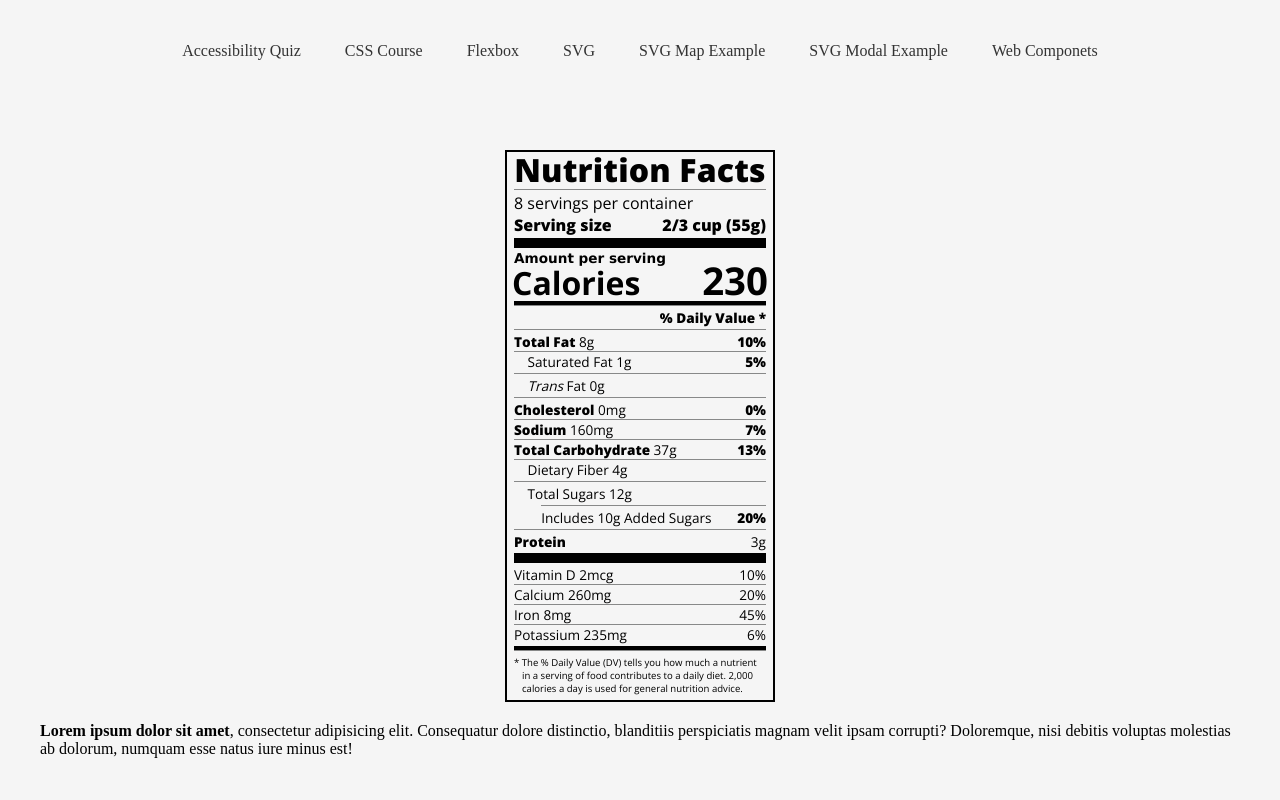
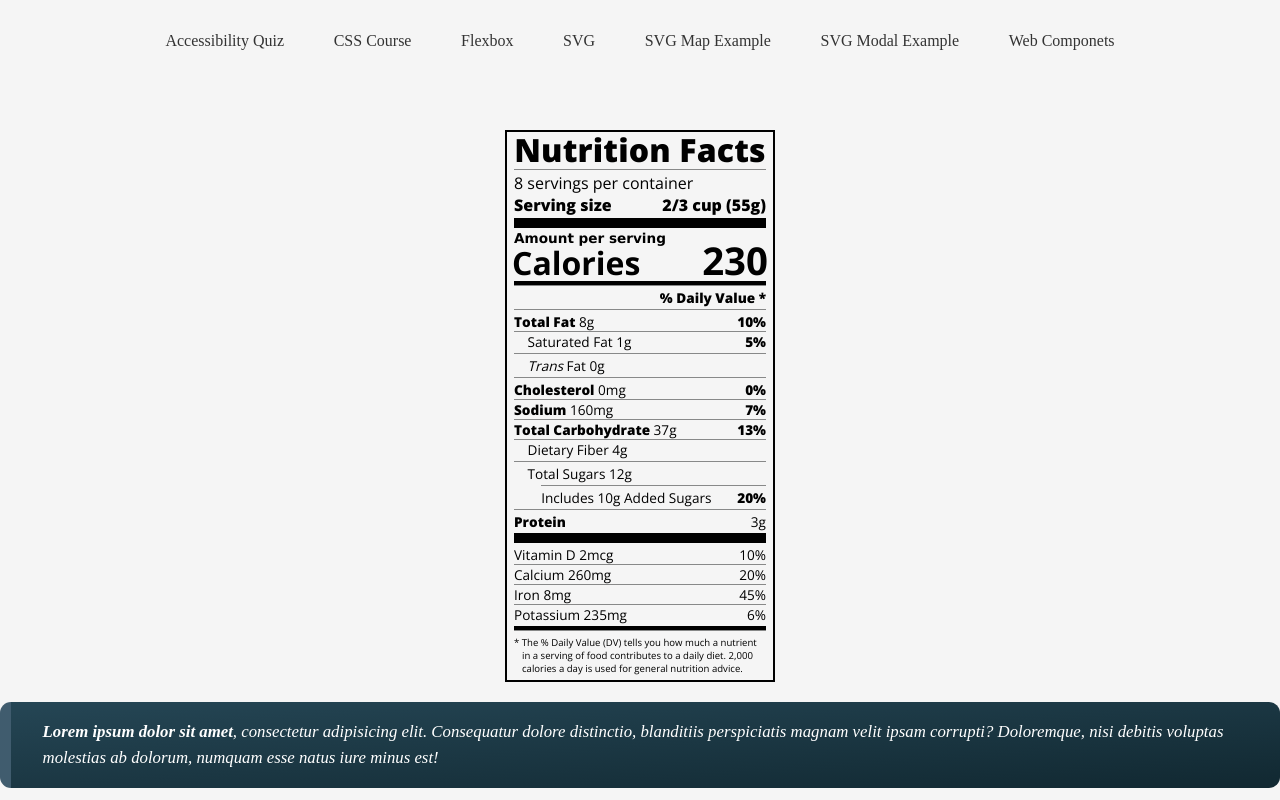
Before and after one commit to aam198/css-playground, a website: page public/pages/index.html in a window 1280 px wide. Drawn offline with nearby package versions, Linux system fonts and the light colour scheme; files that its build step writes are made by us from their sources.

Commit message:
Building of concept blockquote component

```diff
--- a/public/pages/index.html
+++ b/public/pages/index.html
@@ -6,6 +6,7 @@
   <meta name="viewport" content="width=device-width, initial-scale=1.0">
   <title>CSS Playground</title>
   <link href="/main.css" rel="stylesheet">
+  <link href="/wc.css" rel="stylesheet">
   <link href="https://fonts.googleapis.com/css?family=Open+Sans:400,700,800" rel="stylesheet">
 </head>
 <body>
--- a/public/styles/main.css
+++ b/public/styles/main.css
@@ -36,19 +36,26 @@ nav li:last-child {
   margin-right: 0;
 }
 
-nav a {
-  display: block;
-  padding: 10px;
+/* Button Included  */
+
+nav a, .button-home {
+  padding: 1rem 0.8rem;
+  border-radius: 0.25rem;
   text-decoration: none;
   color: #333;
   transition: .2s ease-in;
 }
 
-nav a:hover {
+nav a:hover, .button-home:hover {
   background-color: #333;
   color: #fff;
 }
 
+.button-home{
+  position: relative;
+  margin-left: 1rem;
+  margin-top: 2rem;
+}
 
 /* Nutrition Label Example */
 
--- /dev/null
+++ b/public/styles/wc.css
@@ -0,0 +1,16 @@
+
+
+
+blockquote{
+  font-style: italic;
+  color: #ffffff;
+  padding: 1em calc(1.5em + .5vw);
+  margin-left: 0;
+  margin-right: 0;
+  font-size: 1.05rem;
+  line-height: 1.65rem;
+  border-radius: 11px;
+  background: linear-gradient(to bottom right,#254655 0,#112831 100%);
+
+  border-left: 11px solid var(--article-blockquote-border,#405c6e);
+}
```
Also changed, not shown: public/pages/acc.html (+1 -1 lines), public/pages/wc.html (+9 -1 lines).
